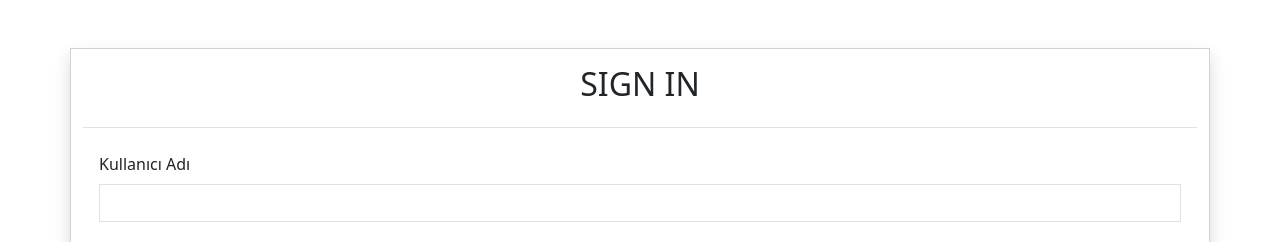
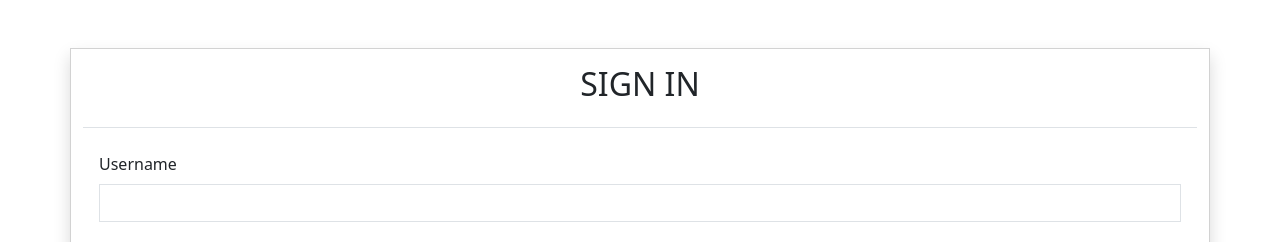
Before and after one commit to y3n3rrr/react101, a React (Create React App) app: page /login in a window 1280 px wide. Shown: the top 242 px of the page. Built offline with nearby package versions, Linux system fonts and the light colour scheme.

Commit message:
Username update

```diff
--- a/src/Login.js
+++ b/src/Login.js
@@ -42,7 +42,7 @@ export default function Login() {
             <form>
               <div className="mb-4">
                 <label htmlFor="username" className="form-label">
-                  Kullanıcı Adı
+                  Username
                 </label>
                 <input type="text" className="form-control" id="username" onChange={(e) => onChangeUsername(e)} autoComplete='off' />
               </div>
```
